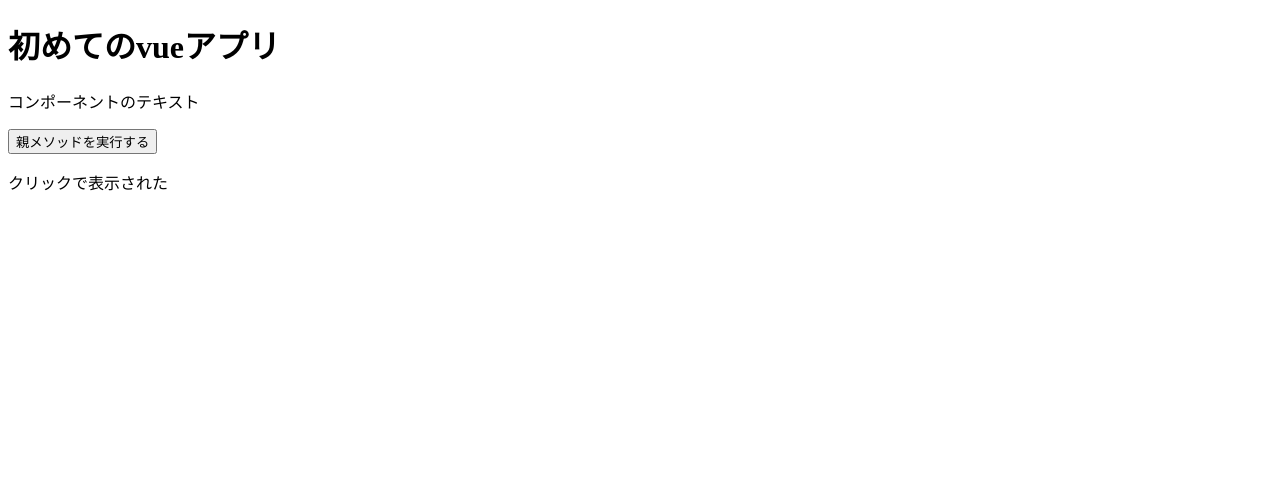
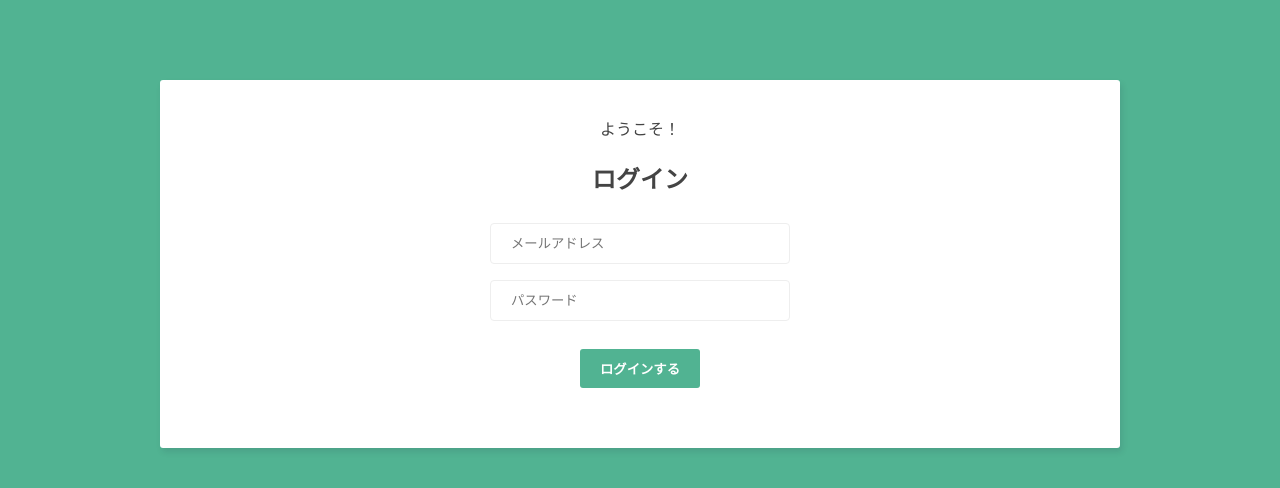
Before and after one commit to kngy0306/live-chat-app, a Vue app in the folder frontend/: page / in a window 1280 px wide. Shown: the top 488 px of the page. Built offline with nearby package versions, Linux system fonts and the light colour scheme.

Commit message:
:lipstick: [Add]LoginForm

```diff
--- /dev/null
+++ b/frontend/src/assets/main.css
@@ -0,0 +1,26 @@
+body {
+  background: #51b392;
+  color: #444;
+}
+.container {
+  width: 90%;
+  max-width: 960px;
+  margin: 80px auto;
+  border-radius: 3px;
+  box-shadow: 2px 4px 6px rgba(28, 6, 49, 0.1);
+  background: white;
+}
+.error {
+  color: #ff3f80;
+  font-size: 14px;
+}
+button {
+  text-decoration: none;
+  background: #51b392;
+  color: white;
+  font-weight: bold;
+  border: 0;
+  border-radius: 3px;
+  padding: 10px 20px;
+  cursor: pointer;
+}
--- /dev/null
+++ b/frontend/src/components/LoginForm.vue
@@ -0,0 +1,21 @@
+<template>
+  <div>
+    <h2>ログイン</h2>
+    <form>
+      <input type="email" required placeholder="メールアドレス" v-model="email">
+      <input type="password" required placeholder="パスワード" v-model="password">
+      <button>ログインする</button>
+    </form>
+  </div>
+</template>
+
+<script>
+export default {
+  data () {
+    return {
+      email: '',
+      password: ''
+    }
+  }
+}
+</script>
--- a/frontend/src/main.js
+++ b/frontend/src/main.js
@@ -1,5 +1,6 @@
 import { createApp } from 'vue'
 import App from './App.vue'
 import router from './router'
+import '@/assets/main.css'
 
 createApp(App).use(router).mount('#app')
--- a/frontend/src/views/WelcomePage.vue
+++ b/frontend/src/views/WelcomePage.vue
@@ -1,35 +1,46 @@
 <template>
-  <div>
-    <h1>{{ title }}</h1>
-    <ChildComponent message="親コンポーネントからpropsで渡したmessage" @toggle="toggle" />
-    <p v-if="isEnabled">クリックで表示された</p>
+  <div class="container welcome">
+    <p>ようこそ！</p>
+    <LoginForm />
   </div>
 </template>
 
 <script>
-import ChildComponent from '@/components/ChildComponent.vue'
+import LoginForm from '@/components/LoginForm.vue'
 
 export default {
-  components: {
-    ChildComponent
-  },
-  data() {
-    return {
-      title: '初めてのvueアプリ',
-      subtitle: 'ようこそ',
-      isEnabled: true
-    }
-  },
-  computed: {
-    text() {
-      if (this.isEnabled) return 'こんにちは！'
-      return 'さようなら！'
-    }
-  },
-  methods: {
-    toggle() {
-      this.isEnabled = !this.isEnabled
-    }
-  }
+  components: { LoginForm },
 }
 </script>
+
+<style>
+.welcome {
+  text-align: center;
+  padding: 20px 0;
+}
+.welcome form {
+    width: 300px;
+    margin: 20px auto;
+  }
+  .welcome label {
+    display: block;
+    margin: 20px 0 10px;
+  }
+  .welcome input {
+    width: 100%;
+    padding: 12px 20px;
+    margin: 8px auto;
+    border-radius: 4px;
+    border: 1px solid #eee;
+    outline: none;
+    box-sizing: border-box;
+  }
+  .welcome span{
+    font-weight: bold;
+    text-decoration: underline;
+    cursor: pointer;
+  }
+  .welcome button {
+    margin: 20px auto;
+  }
+</style>
```
